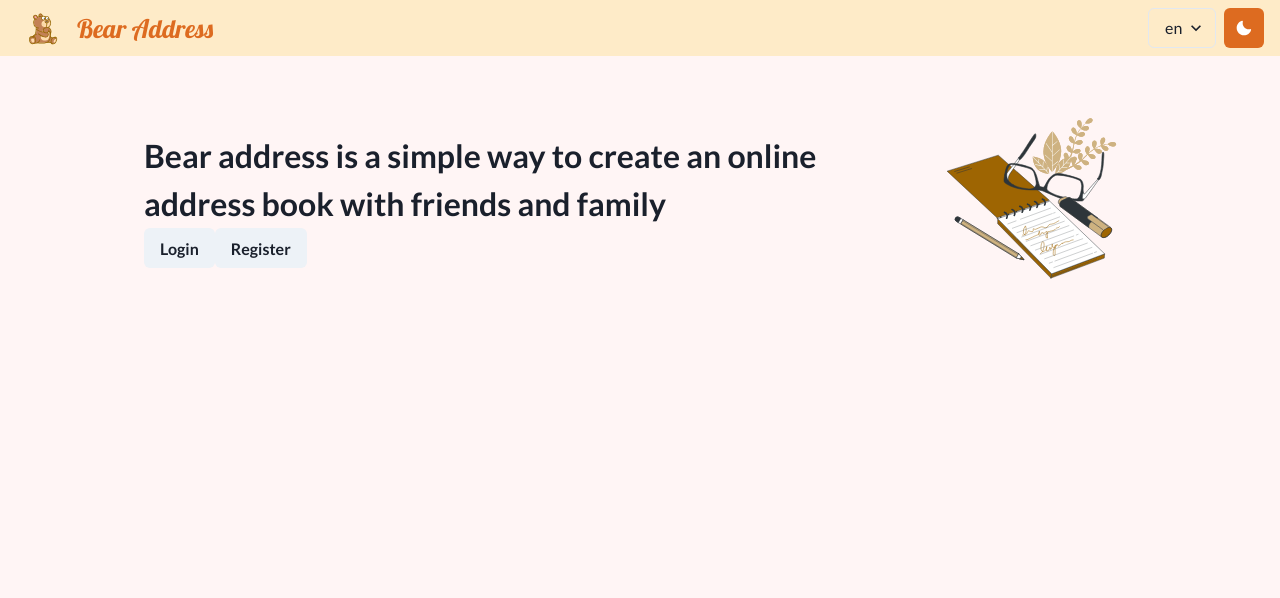
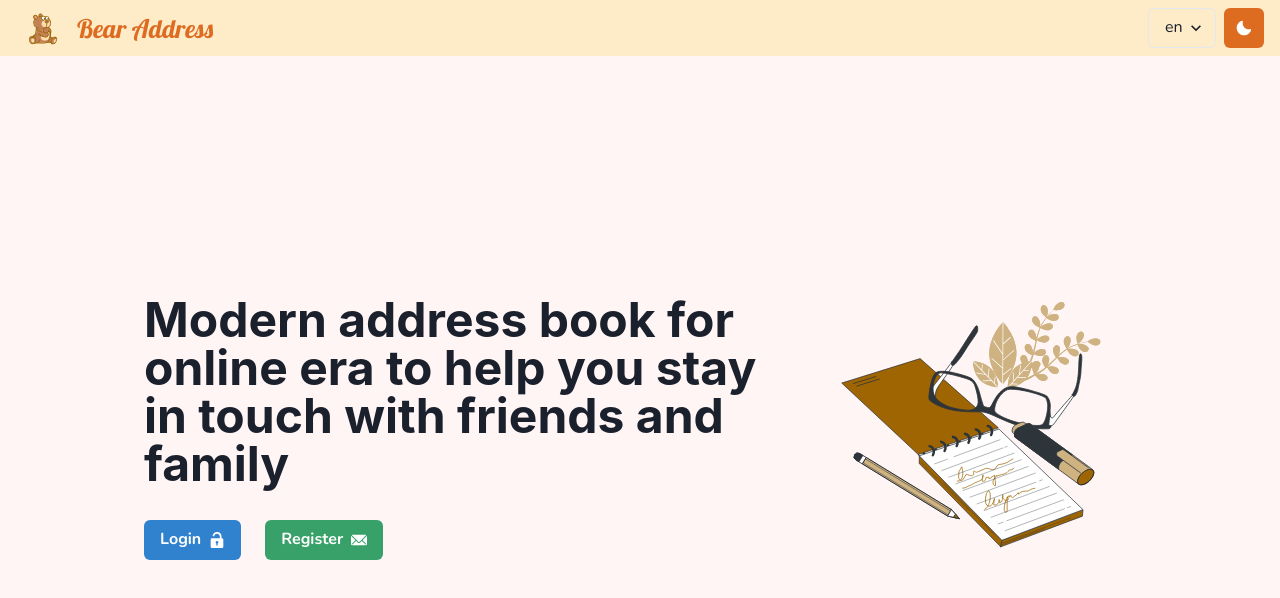
Before and after one commit to radoslavtomas/addressbook, a React (Vite) app: page / in a window 1280 px wide. Shown: the top 598 px of the page. Built offline with nearby package versions, Linux system fonts and the light colour scheme.

Commit message:
welcome page design

```diff
--- a/index.html
+++ b/index.html
@@ -10,8 +10,7 @@
 
     <link href="https://fonts.googleapis.com" rel="preconnect">
     <link crossorigin href="https://fonts.gstatic.com" rel="preconnect">
-    <link href="https://fonts.googleapis.com/css2?family=Lobster&display=swap" rel="stylesheet">
-    <link href="https://fonts.googleapis.com/css2?family=Lato:wght@400;700&family=Lobster&display=swap"
+    <link href="https://fonts.googleapis.com/css2?family=Lobster&family=Nunito:wght@400;700&display=swap"
           rel="stylesheet">
 </head>
 <body>
--- a/src/pages/Login/Login.jsx
+++ b/src/pages/Login/Login.jsx
@@ -7,14 +7,12 @@ import {
   FormErrorMessage,
   FormLabel,
   Heading,
-  Image,
   Input,
   Text,
   useColorModeValue
 } from '@chakra-ui/react'
 import { Link } from 'react-router-dom'
 import { ChevronRightIcon } from '@chakra-ui/icons'
-import NotebookImg from '../../assets/img/notebook.svg'
 
 const Login = () => {
 
@@ -22,13 +20,6 @@ const Login = () => {
 
   return (
     <Container maxW="container.md" pt={10}>
-      <Center>
-        <Text fontFamily={'Lato'}>Bear address is a simple way to create an online address book with friends and
-          family.</Text>
-      </Center>
-      <Center>
-        <Image w={'xs'} src={NotebookImg} alt="Notebook image"/>
-      </Center>
       <Box display={{ md: 'flex' }} mb={6}>
         <Box flexGrow={1}>
           <Center>
--- a/src/pages/Register/Register.jsx
+++ b/src/pages/Register/Register.jsx
@@ -74,7 +74,7 @@ const Register = () => {
               variant="solid"
               w="100%"
             >
-              {t('register.registerButton')}
+              {t('registerButton')}
             </Button>
           </form>
         </Box>
@@ -85,7 +85,7 @@ const Register = () => {
           <p>{t('register.haveAccount')}</p>
         </Center>
         <Center textTransform={'uppercase'}>
-          <Link to={'/ '}>{t('register.loginHere')}</Link>
+          <Link to={'/login'}>{t('register.loginHere')}</Link>
         </Center>
       </Box>
     </Container>
--- a/src/pages/Welcome/Welcome.jsx
+++ b/src/pages/Welcome/Welcome.jsx
@@ -1,23 +1,35 @@
 import { useTranslation } from 'react-i18next'
-import { Button, Center, Container, Flex, Image, Text } from '@chakra-ui/react'
+import { Button, Center, Container, Flex, Heading, Image, useColorModeValue } from '@chakra-ui/react'
 import NotebookImg from '../../assets/img/notebook.svg'
+import { EmailIcon, UnlockIcon } from '@chakra-ui/icons'
+import { Link } from 'react-router-dom'
 
 const Welcome = () => {
 
   const { t } = useTranslation()
 
   return (
-    <Container maxW="container.lg" pt={10}>
-      <Flex>
-        <Flex direction="column" justifyContent="center">
-          <Text fontSize="xx-large" fontWeight="bold" fontFamily={'Lato'}>{t('index.heroMessage')}</Text>
-          <Flex>
-            <Button>Login</Button>
-            <Button>Register</Button>
+    <Container maxW="container.lg" px={{ base: '8', lg: '4' }}>
+      <Center display={{ base: 'flex', sm: 'none' }}>
+        <Heading as="h2" pt="4" fontFamily="Lobster" color={useColorModeValue('orange.500', 'orange.300')}
+                 size="xl">{t('siteTitle')}</Heading>
+      </Center>
+      <Flex direction={{ base: 'column-reverse', lg: 'row' }} justifyContent={{ base: 'start', lg: 'center' }}
+            alignItems="center"
+            minHeight={'calc(100vh - 3.5em)'}>
+        <Flex gap="8" flex={{ lg: '2 1 0' }} direction="column" justifyContent="center">
+          <Heading as="h1" size={{ base: 'xl', lg: '2xl' }} fontWeight="bold">{t('index.heroMessage')}</Heading>
+          <Flex gap="6" justifyContent={{ base: 'center', lg: 'start' }}>
+            <Button rightIcon={<UnlockIcon/>} colorScheme="blue">
+              <Link to={'/login'}>{t('loginButton')}</Link>
+            </Button>
+            <Button rightIcon={<EmailIcon/>} colorScheme="green">
+              <Link to={'/register'}>{t('registerButton')}</Link>
+            </Button>
           </Flex>
         </Flex>
-        <Center>
-          <Image w={'xs'} src={NotebookImg} alt="Notebook image"/>
+        <Center flex={{ lg: '1 1 0' }}>
+          <Image w={{ base: '250px', sm: 'xs' }} src={NotebookImg} alt="Notebook image"/>
         </Center>
       </Flex>
 
--- a/src/translations/en/translation.json
+++ b/src/translations/en/translation.json
@@ -1,9 +1,11 @@
 {
   "siteTitle": "Bear Address",
   "index": {
-    "heroMessage": "Bear address is a simple way to create an online address book with friends and family"
+    "heroMessage": "Modern address book for online era to help you stay in touch with friends and family"
   },
   "welcome": "Welcome",
+  "registerButton": "Register",
+  "loginButton": "Login",
   "register": {
     "name": "Register",
     "form": {
@@ -11,7 +13,6 @@
       "email": "Email",
       "password": "Password"
     },
-    "registerButton": "Register",
     "haveAccount": "Already have an account?",
     "loginHere": "Login here"
   }
--- a/src/translations/sk/translation.json
+++ b/src/translations/sk/translation.json
@@ -1,9 +1,11 @@
 {
   "siteTitle": "Macove adresy",
   "index": {
-    "heroMessage": "Macove adresy sú jednoduchý spôsob, ako si vytvoriť adresár s priateľmi a rodinou"
+    "heroMessage": "Moderný adresár, ktorý Vám pomôže zostať v kontakte s priateľmi a rodinou"
   },
   "welcome": "Vitajte",
+  "registerButton": "Vytvor účet",
+  "loginButton": "Prihlás sa",
   "register": {
     "name": "Zaregistrujte sa",
     "form": {
@@ -11,7 +13,6 @@
       "email": "Email",
       "password": "Heslo"
     },
-    "registerButton": "Vytvor účet",
     "haveAccount": "Už máte vytvorený účet?",
     "loginHere": "Prihláste sa tu"
   }
--- a/theme.js
+++ b/theme.js
@@ -10,7 +10,7 @@ const config = {
 const styles = {
   global: (props) => ({
     body: {
-      fontFamily: 'Lato',
+      fontFamily: 'Nunito',
       color: mode('gray.800', 'whiteAlpha.900')(props),
       bg: mode('white', 'gray.800')(props),
       lineHeight: 'base'
```
